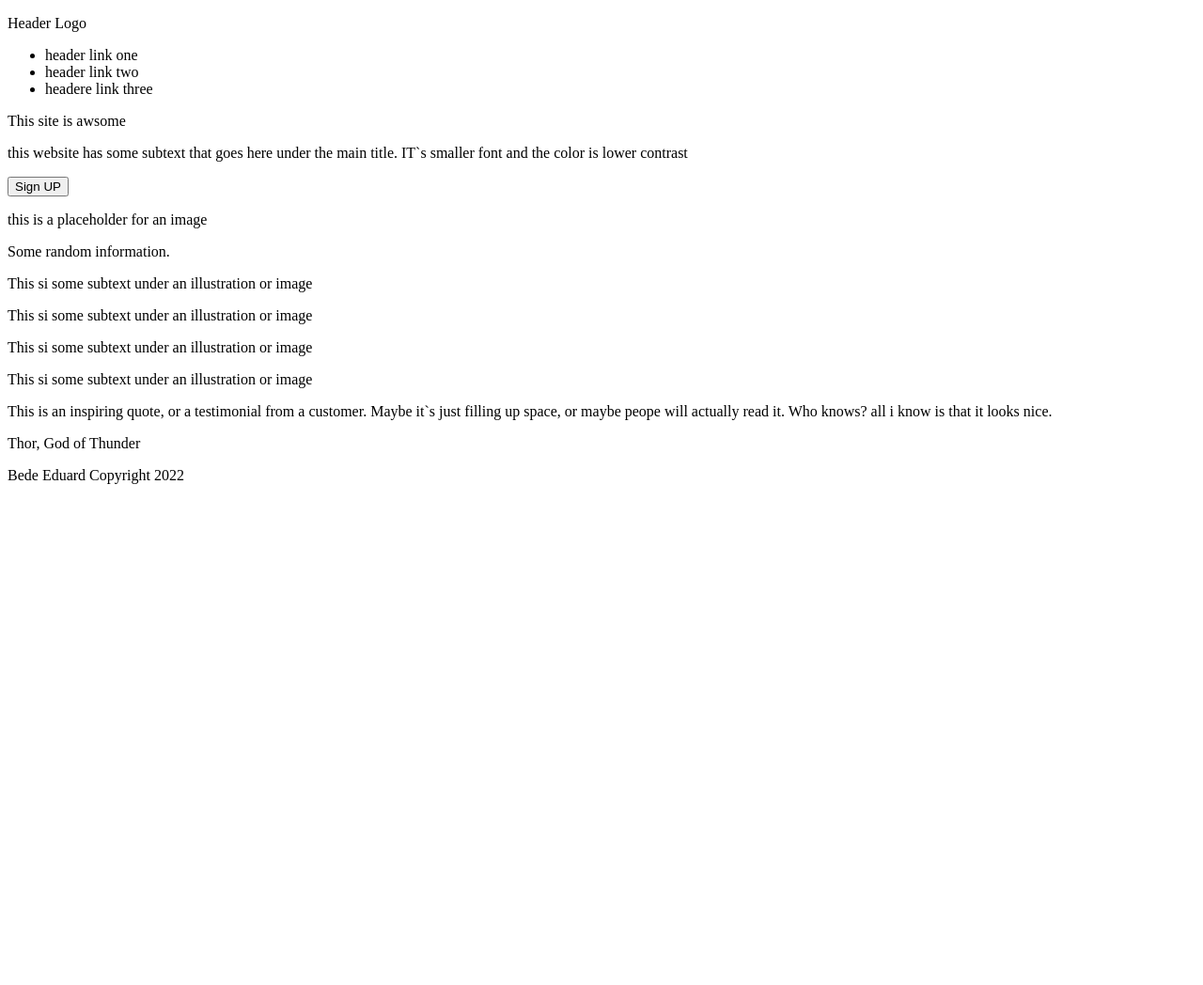
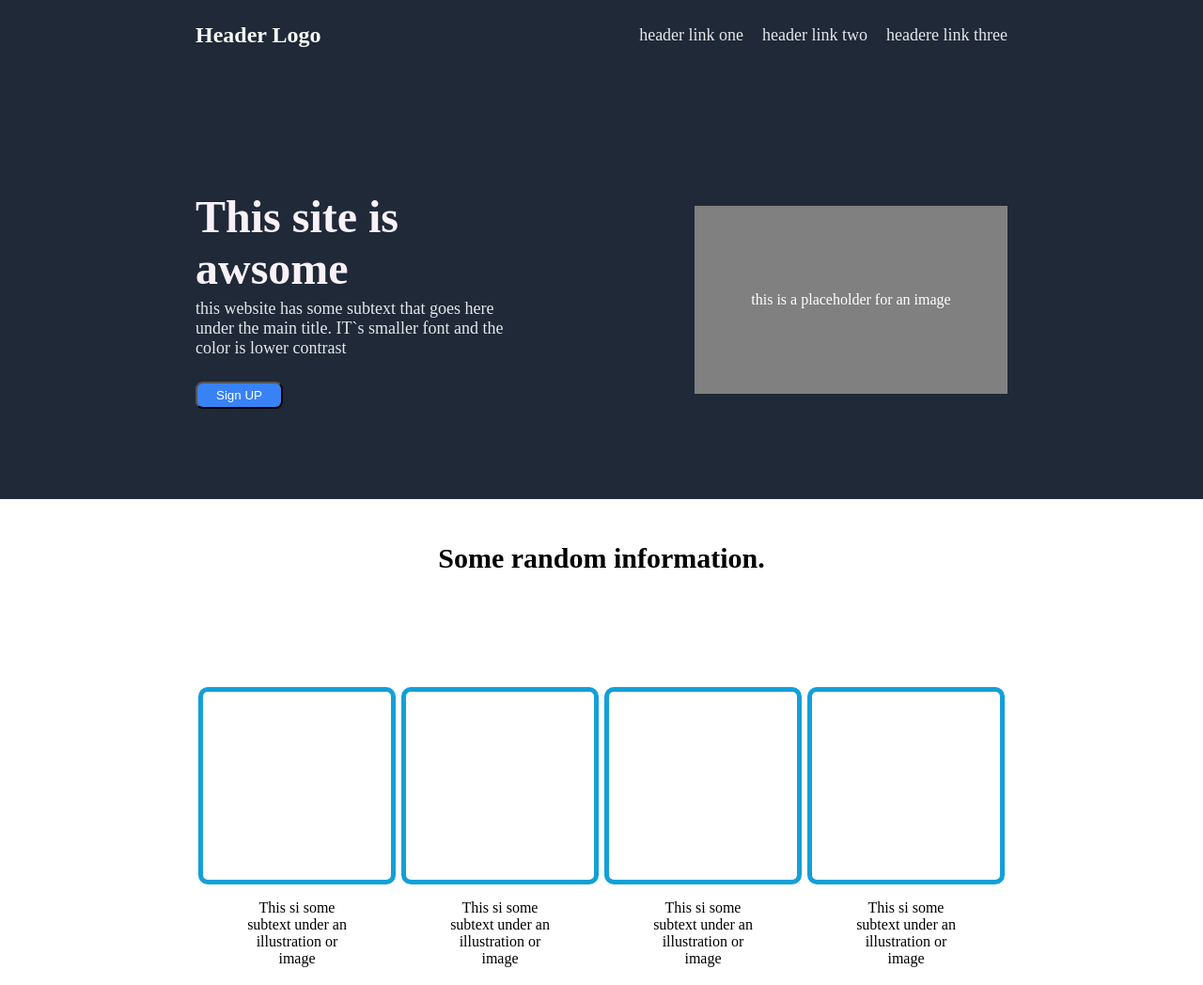
Before and after one commit to eduardbede/landing-page, a plain HTML site: page index.html in a window 1280 px wide. Shown: the top 1048 px of the page at 94% size. Before the commit the page ends 800 px from the top, so only its background shows below. Drawn offline with Linux system fonts and the light colour scheme.

Commit message:
Update index.html

```diff
--- a/index.html
+++ b/index.html
@@ -5,7 +5,7 @@
     <meta http-equiv="X-UA-Compatible" content="IE=edge">
     <meta name="viewport" content="width=device-width, initial-scale=1.0">
     <title>landing Page</title>
-    <link rel="stylesheet" href="../landing page/style.css">
+    <link rel="stylesheet" href="style.css">
 </head>
 <body>
     <header>
```
